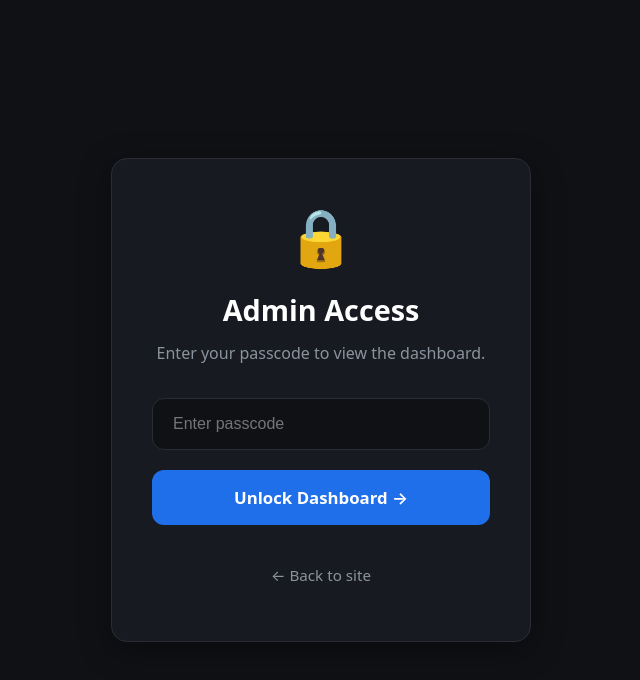
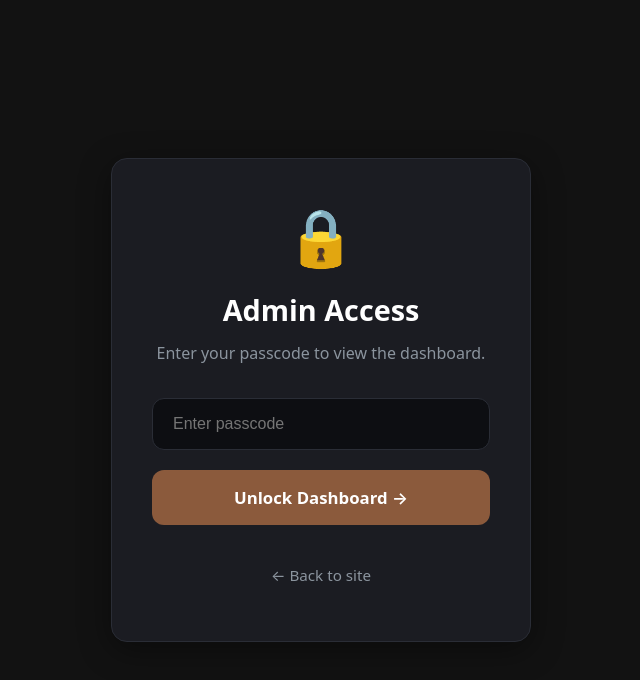
Before and after one commit to michael-max265/Perfume_Store, a React (Vite) app: page /admin in a window 1280 px wide. Shown: the top 680 px of the page, without its empty margins (319-959 px from the left). Built offline with nearby package versions, Linux system fonts and the light colour scheme; no server answers.

Commit message:
style(admin): replace static blue with site primary color for passcode UI

```diff
--- a/src/components/ProtectedRoute.jsx
+++ b/src/components/ProtectedRoute.jsx
@@ -39,11 +39,11 @@ export default function ProtectedRoute({ children }) {
         display: 'flex',
         alignItems: 'center',
         justifyContent: 'center',
-        backgroundColor: '#0f1115',
+        backgroundColor: '#121212',
         fontFamily: 'system-ui, -apple-system, sans-serif'
       }}>
         <div style={{
-          backgroundColor: '#171a21',
+          backgroundColor: '#1B1C22',
           border: '1px solid #2a2d36',
           borderRadius: '16px',
           padding: '3rem 2.5rem',
@@ -70,7 +70,7 @@ export default function ProtectedRoute({ children }) {
                 style={{
                   width: '100%',
                   padding: '1rem 1.25rem',
-                  backgroundColor: '#0f1115',
+                  backgroundColor: '#0D0E12',
                   border: error ? '1px solid #f85149' : '1px solid #2a2d36',
                   borderRadius: '12px',
                   color: '#ffffff',
@@ -89,8 +89,8 @@ export default function ProtectedRoute({ children }) {
               style={{
                 width: '100%',
                 padding: '1rem',
-                backgroundColor: '#1f6feb',
-                color: '#ffffff',
+                backgroundColor: 'var(--primary-color)',
+                color: 'var(--bg-surface)',
                 border: 'none',
                 borderRadius: '12px',
                 fontSize: '1.05rem',
@@ -99,8 +99,8 @@ export default function ProtectedRoute({ children }) {
                 transition: 'background-color 0.2s',
                 boxSizing: 'border-box'
               }}
-              onMouseOver={(e) => e.target.style.backgroundColor = '#388bfd'}
-              onMouseOut={(e) => e.target.style.backgroundColor = '#1f6feb'}
+              onMouseOver={(e) => e.target.style.backgroundColor = 'var(--primary-hover)'}
+              onMouseOut={(e) => e.target.style.backgroundColor = 'var(--primary-color)'}
             >
               Unlock Dashboard &rarr;
             </button>
```
